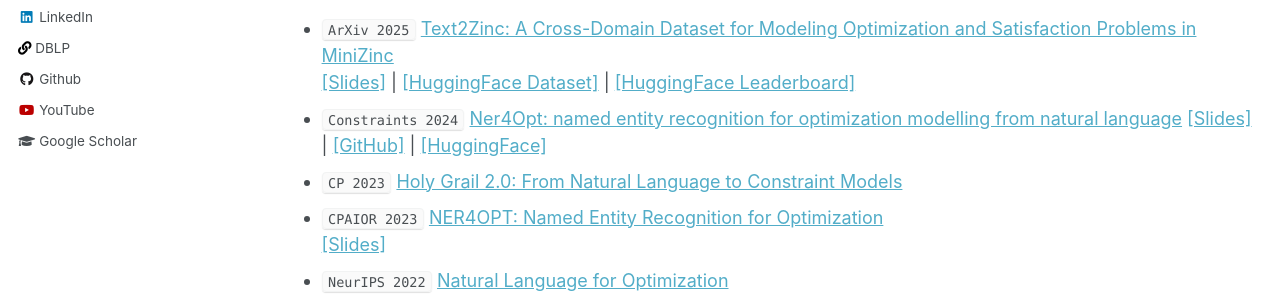
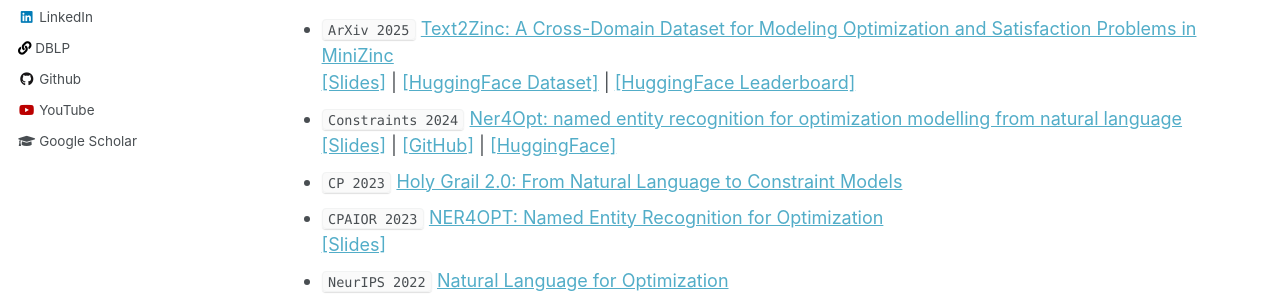
Before and after one commit to skadio/skadio.github.io, a Jekyll site: the page built from _pages/publications.md, in a window 1280 px wide. Shown: the part 508-802 px from the top of the page. Built offline with Jekyll 4.4.1, drawn with Linux system fonts in a browser that asks for light colours.

```diff
--- a/_pages/publications.md
+++ b/_pages/publications.md
@@ -26,7 +26,7 @@ author_profile: true
 ## Natural Language Processing
 * `ArXiv 2025` [Text2Zinc: A Cross-Domain Dataset for Modeling Optimization and Satisfaction Problems in MiniZinc](https://arxiv.org/abs/2503.10642)<br>
 [[Slides]](https://nbviewer.org/github/skadio/skadio.github.io/blob/master/files/2025_AAAI_Text2Zinc.pdf) | [[HuggingFace Dataset]](https://huggingface.co/datasets/skadio/text2zinc) | [[HuggingFace Leaderboard]](https://huggingface.co/spaces/skadio/text2zinc-leaderboard)
-* `Constraints 2024` [Ner4Opt: named entity recognition for optimization modelling from natural language](https://link.springer.com/article/10.1007/s10601-024-09376-5)
+* `Constraints 2024` [Ner4Opt: named entity recognition for optimization modelling from natural language](https://link.springer.com/article/10.1007/s10601-024-09376-5)<br>
 [[Slides]](https://nbviewer.org/github/skadio/skadio.github.io/blob/master/files/2025_ICS_Ner2Zinc.pdf) | [[GitHub]](https://github.com/skadio/ner4opt) | [[HuggingFace]](https://huggingface.co/spaces/skadio/Ner4Opt)
 * `CP 2023` [Holy Grail 2.0: From Natural Language to Constraint Models](https://freuder.files.wordpress.com/2023/08/pthg23__submission2-tsouros.pdf)
 * `CPAIOR 2023` [NER4OPT: Named Entity Recognition for Optimization](https://link.springer.com/chapter/10.1007/978-3-031-33271-5_20)<br>
```
